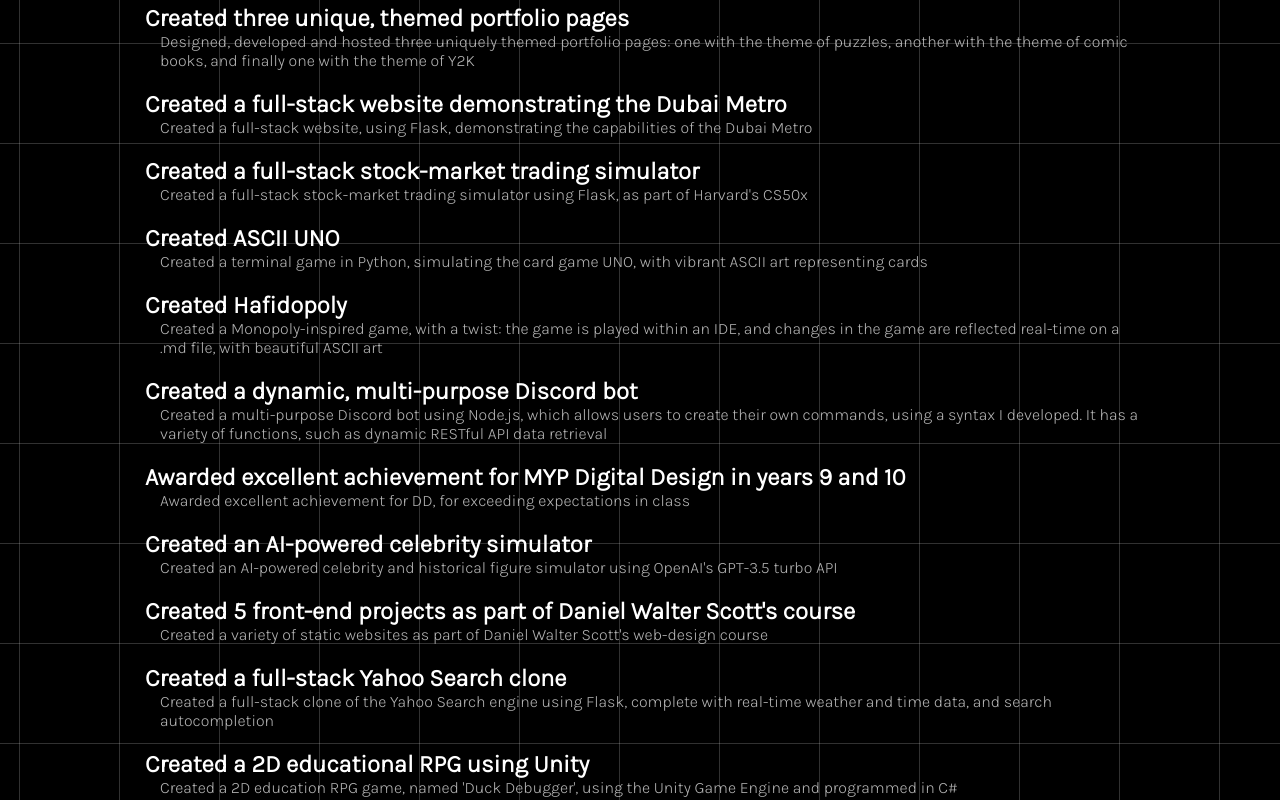
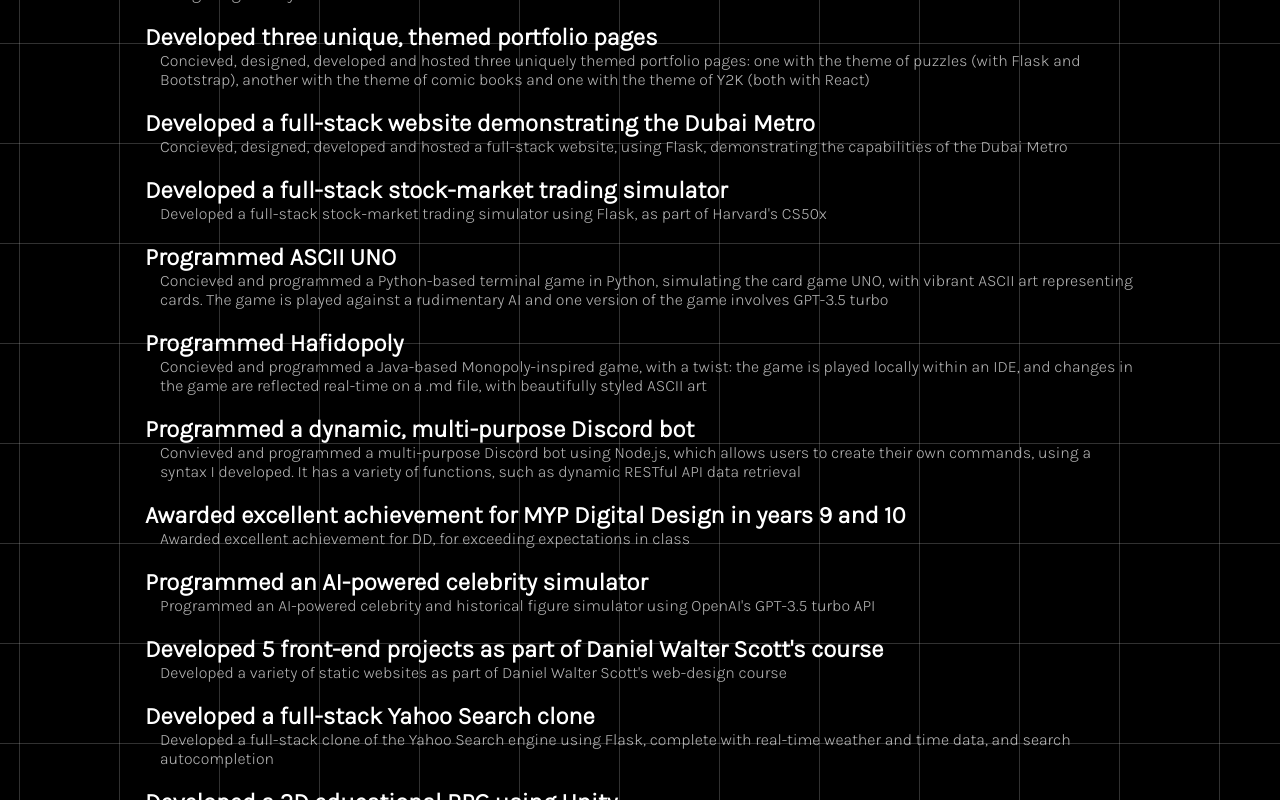
Before and after one commit to hafideledath/hafid-portfolio, a React (Create React App) app: page / in a window 1280 px wide. Shown: the part 4280-5080 px from the top of the page. Built offline with nearby package versions, Linux system fonts and the light colour scheme.

Commit message:
Changed wording of resume

```diff
--- a/src/Resume.js
+++ b/src/Resume.js
@@ -65,41 +65,41 @@ function Resume() {
         <h3>Won the backend category of DI@TECH 2023</h3>
         <p>Won the backend category of DI@Tech 2023 by implementing the solution to a variety of problems with my team, under time pressure</p>
 
-        <h3>Created a website showcasing poetry from student around DIA</h3>
-        <p>Designed and created a website for <i>Speak Up, DIA</i> using React, showcasing student-written poetry</p>
+        <h3>Developed a website showcasing poetry from student around DIA</h3>
+        <p>Concieved, designed, developed and hosted a website for <i>Speak Up, DIA</i> using React, showcasing student-written poetry; set up analytics using Google Analytics</p>
 
-        <h3>Created three unique, themed portfolio pages</h3>
-        <p>Designed, developed and hosted three uniquely themed portfolio pages: one with the theme of puzzles, another with the theme of comic books, and finally one with the theme of Y2K</p>
+        <h3>Developed three unique, themed portfolio pages</h3>
+        <p>Concieved, designed, developed and hosted three uniquely themed portfolio pages: one with the theme of puzzles (with Flask and Bootstrap), another with the theme of comic books and one with the theme of Y2K (both with React)</p>
 
-        <h3>Created a full-stack website demonstrating the Dubai Metro</h3>
-        <p>Created a full-stack website, using Flask, demonstrating the capabilities of the Dubai Metro</p>
+        <h3>Developed a full-stack website demonstrating the Dubai Metro</h3>
+        <p>Concieved, designed, developed and hosted a full-stack website, using Flask, demonstrating the capabilities of the Dubai Metro</p>
 
-        <h3>Created a full-stack stock-market trading simulator</h3>
-        <p>Created a full-stack stock-market trading simulator using Flask, as part of Harvard's CS50x</p>
+        <h3>Developed a full-stack stock-market trading simulator</h3>
+        <p>Developed a full-stack stock-market trading simulator using Flask, as part of Harvard's CS50x</p>
 
-        <h3>Created ASCII UNO</h3>
-        <p>Created a terminal game in Python, simulating the card game UNO, with vibrant ASCII art representing cards</p>
+        <h3>Programmed ASCII UNO</h3>
+        <p>Concieved and programmed a Python-based terminal game in Python, simulating the card game UNO, with vibrant ASCII art representing cards. The game is played against a rudimentary AI and one version of the game involves GPT-3.5 turbo</p>
 
-        <h3>Created Hafidopoly</h3>
-        <p>Created a Monopoly-inspired game, with a twist: the game is played within an IDE, and changes in the game are reflected real-time on a .md file, with beautiful ASCII art</p>
+        <h3>Programmed Hafidopoly</h3>
+        <p>Concieved and programmed a Java-based Monopoly-inspired game, with a twist: the game is played locally within an IDE, and changes in the game are reflected real-time on a .md file, with beautifully styled ASCII art</p>
 
-        <h3>Created a dynamic, multi-purpose Discord bot</h3>
-        <p>Created a multi-purpose Discord bot using Node.js, which allows users to create their own commands, using a syntax I developed. It has a variety of functions, such as dynamic RESTful API data retrieval</p>
+        <h3>Programmed a dynamic, multi-purpose Discord bot</h3>
+        <p>Convieved and programmed a multi-purpose Discord bot using Node.js, which allows users to create their own commands, using a syntax I developed. It has a variety of functions, such as dynamic RESTful API data retrieval</p>
 
         <h3>Awarded excellent achievement for MYP Digital Design in years 9 and 10</h3>
         <p>Awarded excellent achievement for DD, for exceeding expectations in class</p>
 
-        <h3>Created an AI-powered celebrity simulator</h3>
-        <p>Created an AI-powered celebrity and historical figure simulator using OpenAI's GPT-3.5 turbo API</p>
+        <h3>Programmed an AI-powered celebrity simulator</h3>
+        <p>Programmed an AI-powered celebrity and historical figure simulator using OpenAI's GPT-3.5 turbo API</p>
 
-        <h3>Created 5 front-end projects as part of Daniel Walter Scott's course</h3>
-        <p>Created a variety of static websites as part of Daniel Walter Scott's web-design course</p>
+        <h3>Developed 5 front-end projects as part of Daniel Walter Scott's course</h3>
+        <p>Developed a variety of static websites as part of Daniel Walter Scott's web-design course</p>
 
-        <h3>Created a full-stack Yahoo Search clone</h3>
-        <p>Created a full-stack clone of the Yahoo Search engine using Flask, complete with real-time weather and time data, and search autocompletion</p>
+        <h3>Developed a full-stack Yahoo Search clone</h3>
+        <p>Developed a full-stack clone of the Yahoo Search engine using Flask, complete with real-time weather and time data, and search autocompletion</p>
 
-        <h3>Created a 2D educational RPG using Unity</h3>
-        <p>Created a 2D education RPG game, named 'Duck Debugger', using the Unity Game Engine and programmed in C#</p>
+        <h3>Developed a 2D educational RPG using Unity</h3>
+        <p>Concieved, designed and developed a 2D education RPG game, named 'Duck Debugger', using the Unity Game Engine and programmed in C#</p>
 
     </div>
   );
```
